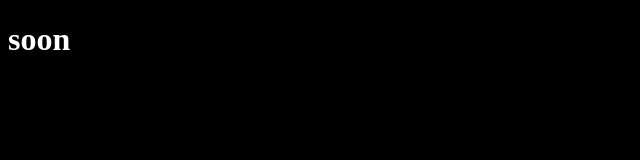
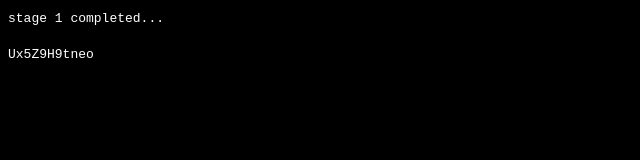
Before and after one commit to notevil-corp/notevil-corp.github.io, a plain HTML site: page index.html in a window 1280 px wide. Shown: the whole page, without its empty margins (0-640 px from the left). Drawn offline with Linux system fonts and the light colour scheme.

Commit message:
Update index.html

```diff
--- a/index.html
+++ b/index.html
@@ -6,12 +6,13 @@
       body {
         background-color: black
       }
-      h1 {
+      code {
         color: white
       }
     </style>
   </head>
   <body>
-    <h1>soon</h1>
+    <code>stage 1 completed...</code><br><br>
+    <code>Ux5Z9H9tneo</code>
   </body>
 </html>
```
